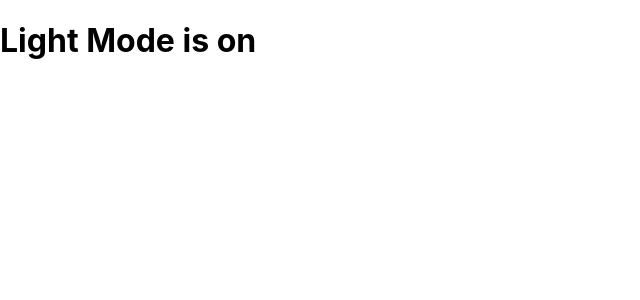
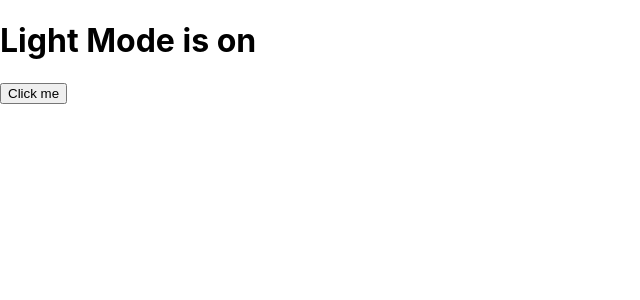
Before and after one commit to malithw1987465/firstapp, a React (Create React App) app in the folder firstapp/: page / in a window 1280 px wide. Shown: the top 300 px of the page, without its empty margins (0-640 px from the left). Built offline with nearby package versions, Linux system fonts and the light colour scheme.

Commit message:
Event Handling light mode dark mode

```diff
--- a/firstapp/src/ModeToggler.js
+++ b/firstapp/src/ModeToggler.js
@@ -1,10 +1,25 @@
 function ModeToggler(){
-    const darkModeOn=false;
+    let darkModeOn=false;
     const darkMode=<h1>Dark Mode is on</h1>
     const lightMode=<h1>Light Mode is on</h1>
+
+
+    function handleClick(){
+        darkModeOn=!darkModeOn;
+
+        if(darkModeOn==true){
+            console.log("Dark Mode is On")
+        }else{
+            console.log("Ligth Mode is On")
+        }
+
+    }
 return(
     <div>
         {darkModeOn ? darkMode : lightMode}
+        <button onClick={handleClick}>
+        Click me
+        </button>
     </div>
 );
 }
```
